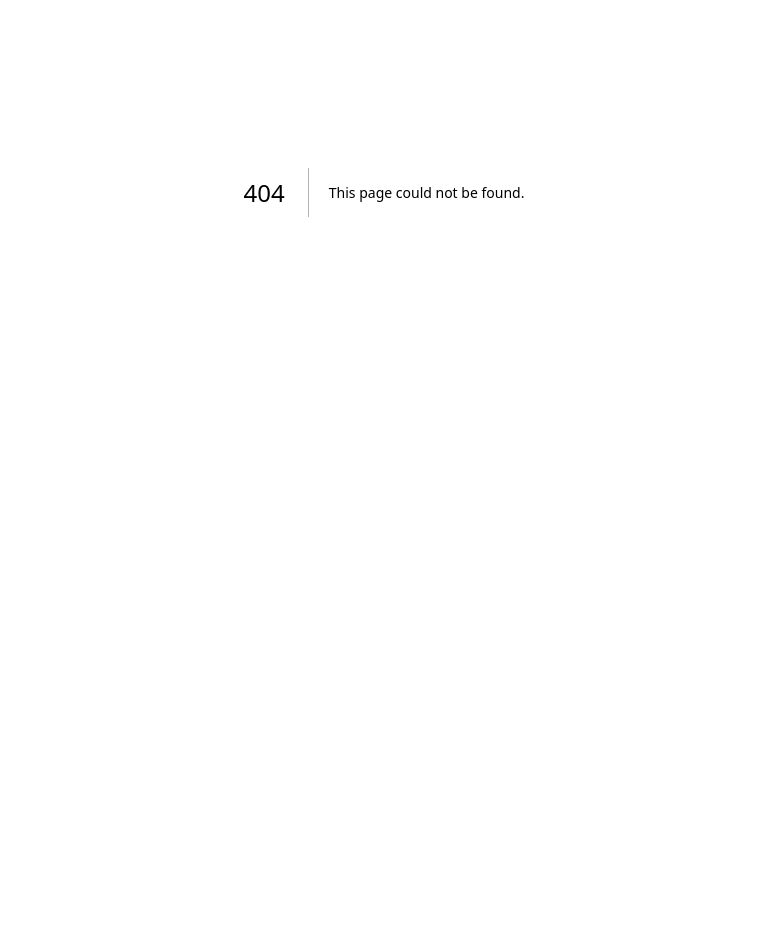
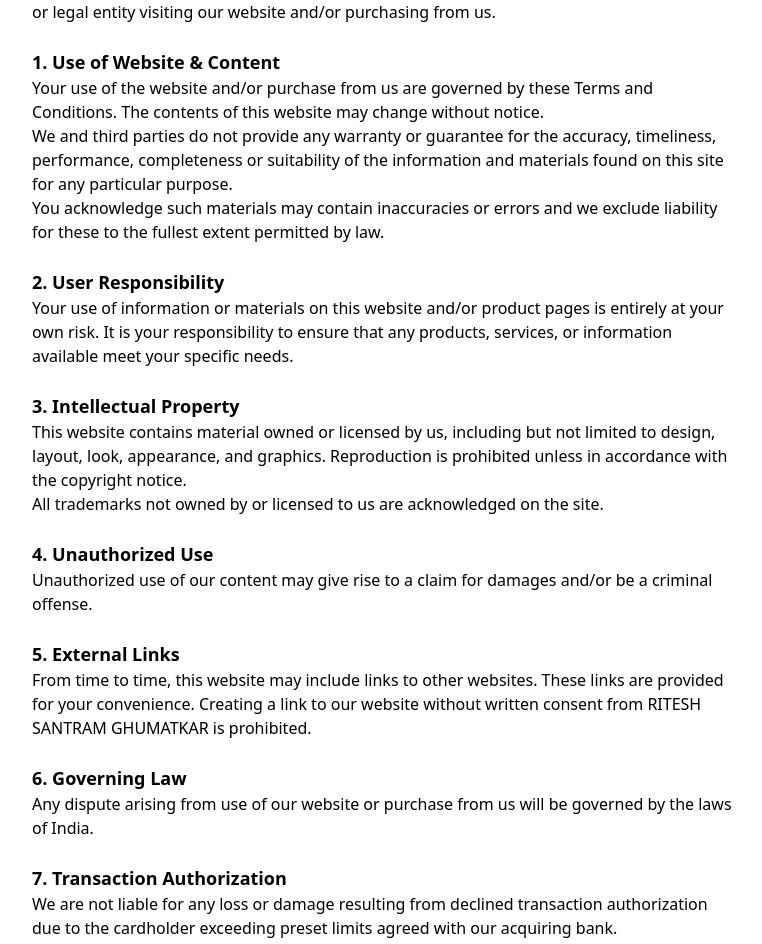
Before and after one commit to cybexonics/ritesh-print-studio, a Next.js app: page /term-conditions in a window 1280 px wide. Before the commit this address had no page. Shown: the part 208-1152 px from the top of the page, without its empty margins (256-1018 px from the left). Before the commit the page ends 800 px from the top, so only its background shows below. Built offline with nearby package versions, Linux system fonts and the light colour scheme.

Commit message:
policy remening

```diff
--- /dev/null
+++ b/app/cancelltion/page.tsx
@@ -0,0 +1,69 @@
+import Head from 'next/head';
+import React from 'react';
+
+const CancellationPolicyPage: React.FC = () => {
+  return (
+    <>
+      <Head>
+        <title>Cancellation & Refund Policy</title>
+      </Head>
+
+      <main className="px-4 py-10 md:px-10 lg:px-24 max-w-4xl mx-auto text-left">
+        <h1 className="text-center text-2xl font-semibold mb-4">❌ Cancellation & Refund Policy</h1>
+        <p><em>Last Updated: May 17, 2025</em></p>
+
+        <section className="mt-6">
+          <p>
+            <strong>RITESH SANTRAM GHUMATKAR</strong> believes in helping its customers as far as possible and follows a liberal cancellation policy. Below are the terms governing cancellation and refunds:
+          </p>
+        </section>
+
+        <section className="mt-6">
+          <h2 className="font-semibold text-lg">1. Order Cancellation</h2>
+          <ul className="list-disc ml-5 mt-2">
+            <li>Cancellations are accepted only if requested within <strong>1–2 days</strong> of placing the order.</li>
+            <li>Requests may not be entertained if the order has already been processed or shipped to vendors/merchants.</li>
+          </ul>
+        </section>
+
+        <section className="mt-6">
+          <h2 className="font-semibold text-lg">2. Exceptions</h2>
+          <ul className="list-disc ml-5 mt-2">
+            <li>No cancellations are accepted for <strong>perishable goods</strong> such as flowers or eatables.</li>
+            <li>Refunds/replacements may be considered if the customer provides proof that the delivered product was of poor quality.</li>
+          </ul>
+        </section>
+
+        <section className="mt-6">
+          <h2 className="font-semibold text-lg">3. Damaged or Defective Items</h2>
+          <p>
+            If you receive a damaged or defective item, please report it to our Customer Service Team within <strong>1–2 days</strong> of receipt. The request will be considered only after the merchant/vendor inspects and confirms the issue.
+          </p>
+        </section>
+
+        <section className="mt-6">
+          <h2 className="font-semibold text-lg">4. Product Mismatch or Dissatisfaction</h2>
+          <p>
+            If the product received does not match the listing or your expectations, contact our support within <strong>1–2 days</strong> of delivery. We will evaluate the complaint and respond with a resolution.
+          </p>
+        </section>
+
+        <section className="mt-6">
+          <h2 className="font-semibold text-lg">5. Manufacturer Warranty Claims</h2>
+          <p>
+            For products covered under a manufacturer warranty, please direct your complaint to the manufacturer directly.
+          </p>
+        </section>
+
+        <section className="mt-6">
+          <h2 className="font-semibold text-lg">6. Refunds</h2>
+          <p>
+            If a refund is approved by <strong>RITESH SANTRAM GHUMATKAR</strong>, it will be processed within <strong>6–8 business days</strong> to the original payment method.
+          </p>
+        </section>
+      </main>
+    </>
+  );
+};
+
+export default CancellationPolicyPage;
--- a/app/cart/page.tsx
+++ b/app/cart/page.tsx
@@ -73,7 +73,7 @@ export default function CartPage() {
                   </div>
 
                   <Button
-                    variant="ghost"
+                    variant="default"
                     size="sm"
                     onClick={() =>
                       removeFromCart(item._id, item.color || "", item.size || "")
--- a/app/contact/page.tsx
+++ b/app/contact/page.tsx
@@ -39,7 +39,7 @@ export default function ContactPage() {
   }
 
   return (
-    <div className="min-h-screen bg-white px-4 py-10 flex flex-col items-center justify-start">
+    <div className="min-h-screen bg-white px-4 py-10 pt-10 flex flex-col items-center justify-start">
       <div className="max-w-xl w-full space-y-6">
         <h1 className="text-3xl font-bold text-center text-gray-800">Contact Us</h1>
 
--- a/app/privacy-policy/page.tsx
+++ b/app/privacy-policy/page.tsx
@@ -5,7 +5,7 @@ const PrivacyPolicyPage: React.FC = () => {
   return (
     <>
 
-      <main style={{ padding: '2rem', fontFamily: 'Arial, sans-serif', lineHeight: 1.6 }}>
+      <main className="px-4 py-10 pt-15 md:px-10 lg:px-24 max-w-4xl mx-auto text-center">
         <h1>🔒 Privacy Policy</h1>
         <p><em>Last Updated: May 17, 2025</em></p>
 
--- a/app/shipping-policy/page.tsx
+++ b/app/shipping-policy/page.tsx
@@ -8,7 +8,8 @@ const ShippingPolicyPage: React.FC = () => {
         <title>Shipping Policy</title>
       </Head>
 
-      <main style={{ padding: '2rem', fontFamily: 'Arial, sans-serif', lineHeight: 1.6 }}>
+     <main className="px-4 py-10 pt-15 md:px-10 lg:px-24 max-w-4xl mx-auto text-center">
+
         <h1>🚚 Shipping Policy</h1>
         <p><em>Last Updated: May 17, 2025</em></p>
 
--- /dev/null
+++ b/app/term-conditions/page.tsx
@@ -0,0 +1,83 @@
+import Head from 'next/head';
+import React from 'react';
+
+const TermsAndConditionsPage: React.FC = () => {
+  return (
+    <>
+      <Head>
+        <title>Terms and Conditions</title>
+      </Head>
+
+      <main className="px-4 py-10 md:px-10 lg:px-24 max-w-4xl mx-auto text-left">
+        <h1 className="text-center text-2xl font-semibold mb-4">📜 Terms and Conditions</h1>
+        <p><em>Last Updated: May 17, 2025</em></p>
+
+        <section className="mt-6">
+          <p>
+            For the purpose of these Terms and Conditions, the terms <strong>"we", "us", "our"</strong> refer to <strong>RITESH SANTRAM GHUMATKAR</strong>, whose registered office is at Tandulwadi, Shelke Wasti, Baramati, Tandulwadi, Pune 413102. The terms <strong>"you", "your", "user", "visitor"</strong> refer to any individual or legal entity visiting our website and/or purchasing from us.
+          </p>
+        </section>
+
+        <section className="mt-6">
+          <h2 className="font-semibold text-lg">1. Use of Website & Content</h2>
+          <p>
+            Your use of the website and/or purchase from us are governed by these Terms and Conditions. The contents of this website may change without notice.
+          </p>
+          <p>
+            We and third parties do not provide any warranty or guarantee for the accuracy, timeliness, performance, completeness or suitability of the information and materials found on this site for any particular purpose.
+          </p>
+          <p>
+            You acknowledge such materials may contain inaccuracies or errors and we exclude liability for these to the fullest extent permitted by law.
+          </p>
+        </section>
+
+        <section className="mt-6">
+          <h2 className="font-semibold text-lg">2. User Responsibility</h2>
+          <p>
+            Your use of information or materials on this website and/or product pages is entirely at your own risk. It is your responsibility to ensure that any products, services, or information available meet your specific needs.
+          </p>
+        </section>
+
+        <section className="mt-6">
+          <h2 className="font-semibold text-lg">3. Intellectual Property</h2>
+          <p>
+            This website contains material owned or licensed by us, including but not limited to design, layout, look, appearance, and graphics. Reproduction is prohibited unless in accordance with the copyright notice.
+          </p>
+          <p>
+            All trademarks not owned by or licensed to us are acknowledged on the site.
+          </p>
+        </section>
+
+        <section className="mt-6">
+          <h2 className="font-semibold text-lg">4. Unauthorized Use</h2>
+          <p>
+            Unauthorized use of our content may give rise to a claim for damages and/or be a criminal offense.
+          </p>
+        </section>
+
+        <section className="mt-6">
+          <h2 className="font-semibold text-lg">5. External Links</h2>
+          <p>
+            From time to time, this website may include links to other websites. These links are provided for your convenience. Creating a link to our website without written consent from RITESH SANTRAM GHUMATKAR is prohibited.
+          </p>
+        </section>
+
+        <section className="mt-6">
+          <h2 className="font-semibold text-lg">6. Governing Law</h2>
+          <p>
+            Any dispute arising from use of our website or purchase from us will be governed by the laws of India.
+          </p>
+        </section>
+
+        <section className="mt-6">
+          <h2 className="font-semibold text-lg">7. Transaction Authorization</h2>
+          <p>
+            We are not liable for any loss or damage resulting from declined transaction authorization due to the cardholder exceeding preset limits agreed with our acquiring bank.
+          </p>
+        </section>
+      </main>
+    </>
+  );
+};
+
+export default TermsAndConditionsPage;
```
